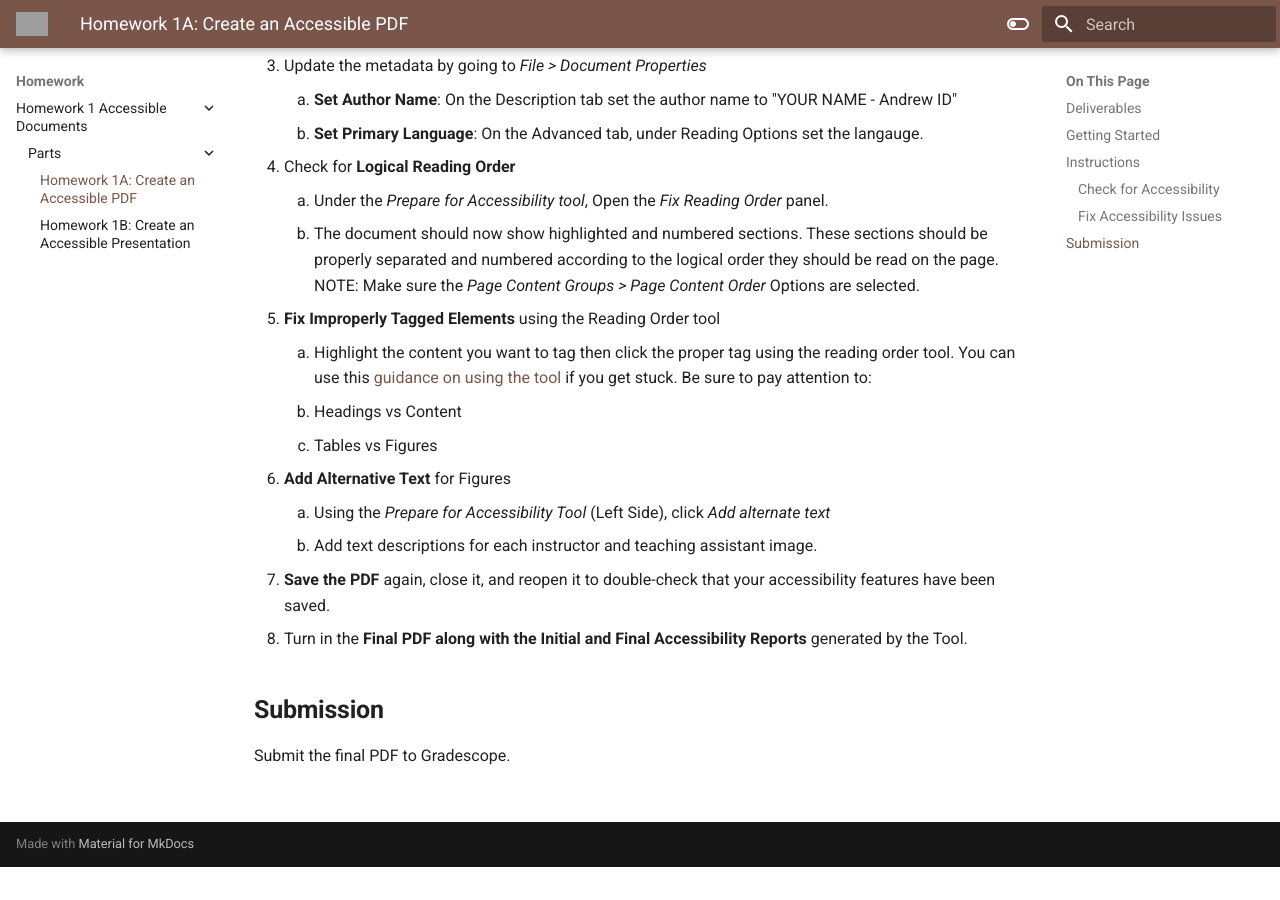
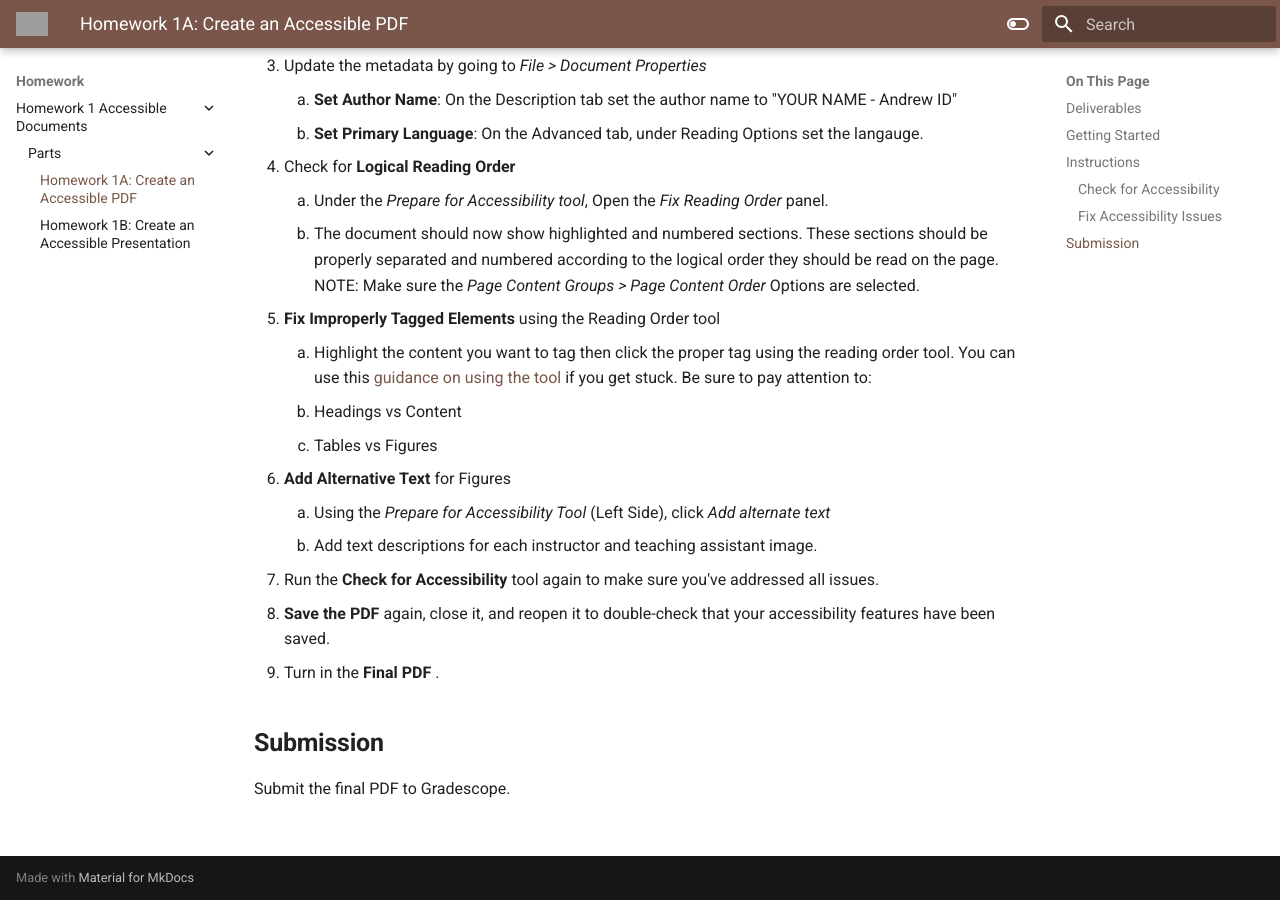
Before and after one commit to cmu-05-499/cmu-05-499.github.io, an MkDocs documentation site: the page built from docs/homework/HW1/1_pdf.md, in a window 1280 px wide and 900 px high, scrolled down 2262 px. Built offline with MkDocs 1.6.1 and Material for MkDocs 9.7.7, drawn with Linux system fonts in a browser that asks for light colours; before the commit the page ends 3129 px from its top, so only the background shows below that; grey boxes are pictures that could not be loaded.

Commit message:
Update 1_pdf.md

```diff
--- a/docs/homework/HW1/1_pdf.md
+++ b/docs/homework/HW1/1_pdf.md
@@ -86,8 +86,10 @@
 	1. Using the *Prepare for Accessibility Tool* (Left Side), click *Add alternate text*
 	1. Add text descriptions for each instructor and teaching assistant image.
 
+1. Run the **Check for Accessibility** tool again to make sure you've addressed all issues.
+
 1. **Save the PDF** again, close it, and reopen it to double-check that your accessibility features have been saved.
-2. Turn in the **Final PDF along with the Initial and Final Accessibility Reports** generated by the Tool.
+2. Turn in the **Final PDF** .
 
 
 
```
